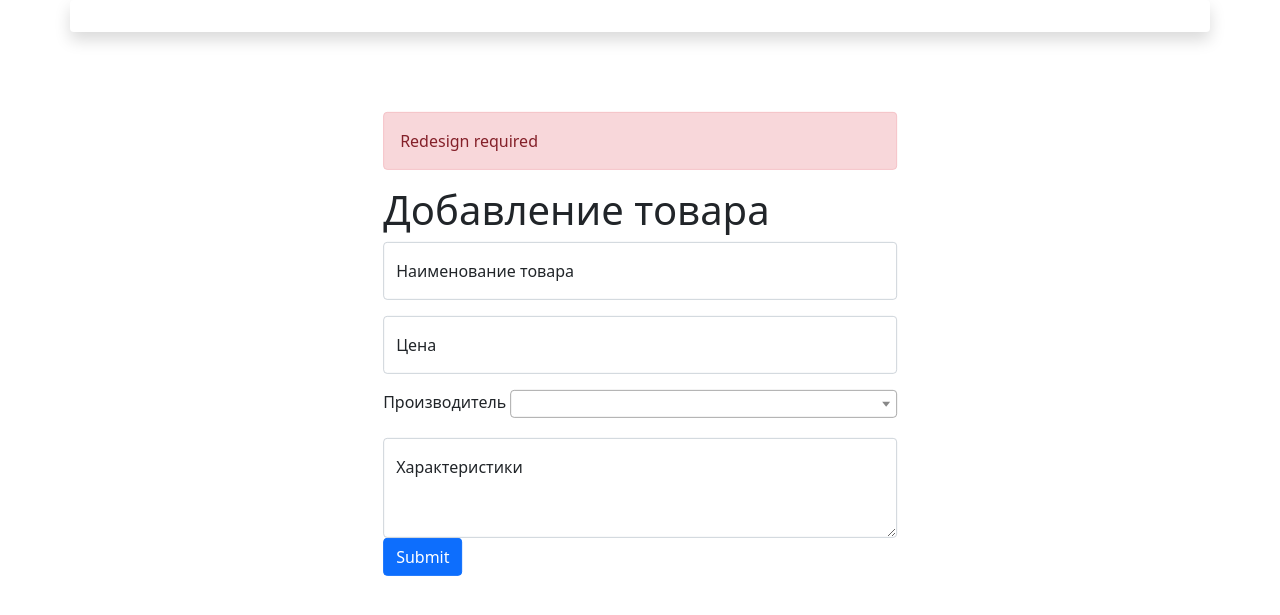
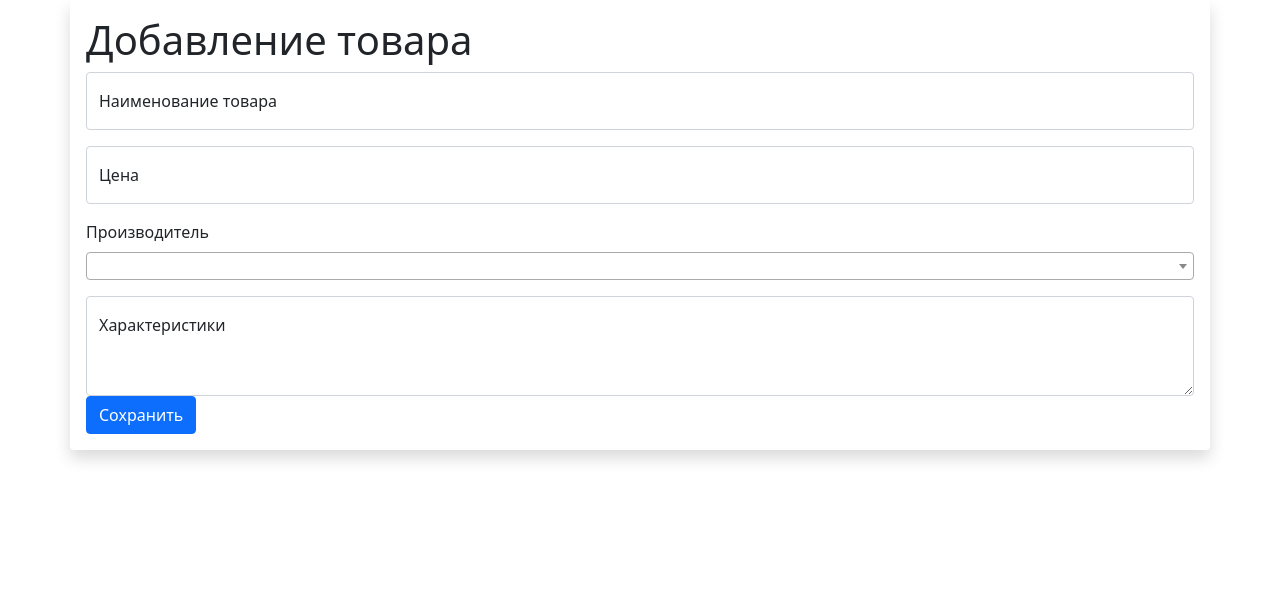
Before and after one commit to shubarinv/3Course_spring_coursework, a Django app: template vhCourseWork/templates/merchandise/merchandise_add.html in a window 1280 px wide. Shown: the part 56-671 px from the top of the page. Run offline with Django 3.2, Linux system fonts and the light colour scheme; the template is opened without the code that fills it, so the values that code supplies are empty; some libraries are stand-ins or nearby versions.

Commit message:
updated merchandise templates

```diff
--- a/vhCourseWork/templates/merchandise/merchandise_add.html
+++ b/vhCourseWork/templates/merchandise/merchandise_add.html
@@ -8,19 +8,15 @@
 <script src="https://cdn.jsdelivr.net/npm/select2@4.1.0-rc.0/dist/js/select2.min.js"></script>
 {% endblock %}
 {% block content %}
-
-<div class=".container-md position-absolute top-50 start-50 translate-middle">
-    <div class="alert alert-danger" role="alert">
-        Redesign required
-    </div>
 <h1>Добавление товара</h1>
 <form method="post">{% csrf_token %}
     <div class="form-floating mb-3">
-            <input type="text" class="form-control" id="merch_name" name="name" placeholder=" " required>
+        <input type="text" class="form-control" maxlength="60" id="merch_name" name="name" placeholder=" " required>
         <label for="merch_name">Наименование товара</label>
     </div>
     <div class="form-floating mb-3">
-            <input type="text" class="form-control" id="merch_price" name="price" placeholder=" " required>
+        <input type="number" min=0 class="form-control" id="merch_price" name="price" placeholder=" "
+               required max=1000000>
         <label for="merch_price">Цена</label>
     </div>
     <div class=" mb-3">
@@ -32,16 +28,21 @@
         </select>
     </div>
     <div class="form-floating">
-            <textarea class="form-control" placeholder="Leave a comment here" name="description" id="description"
+            <textarea class="form-control" maxlength="1000" placeholder="Leave a comment here" name="description"
+                      id="description"
                       style="height: 100px" required></textarea>
         <label for="description">Характеристики</label>
     </div>
-        <button type="submit" class="btn btn-primary">Submit</button>
+    <button type="submit" class="btn btn-primary">Сохранить</button>
 </form>
-</div>
 <script>
     $(document).ready(function () {
         $('.form-select').select2();
     });
+    $("#merch_price").change(function () {
+        if ($("#merch_price").val() > 1000000) {
+            $("#merch_price").setCustomValidity("НАХУЙ ИДИ.");
+        }
+    });
 </script>
 {% endblock %}
--- a/vhCourseWork/templates/merchandise/merchandise_info.html
+++ b/vhCourseWork/templates/merchandise/merchandise_info.html
@@ -1,9 +1,6 @@
 {% extends "base.html" %}
 
 {% block content %}
-<div class="alert alert-danger" role="alert">
-    Redesign required
-</div>
 <div class="container justify-content-center col-6">
     <h1 class="display-5">Данные по заказу #{{merch_data.id}}</h1>
     <ul class="list-group row">
```
Also changed, not shown: vhCourseWork/templates/merchandise/merchandise.html (+4 -4 lines), vhCourseWork/templates/merchandise/merchandise_edit.html (+5 -8 lines). Lines whose indentation alone changed are shown as unchanged.
